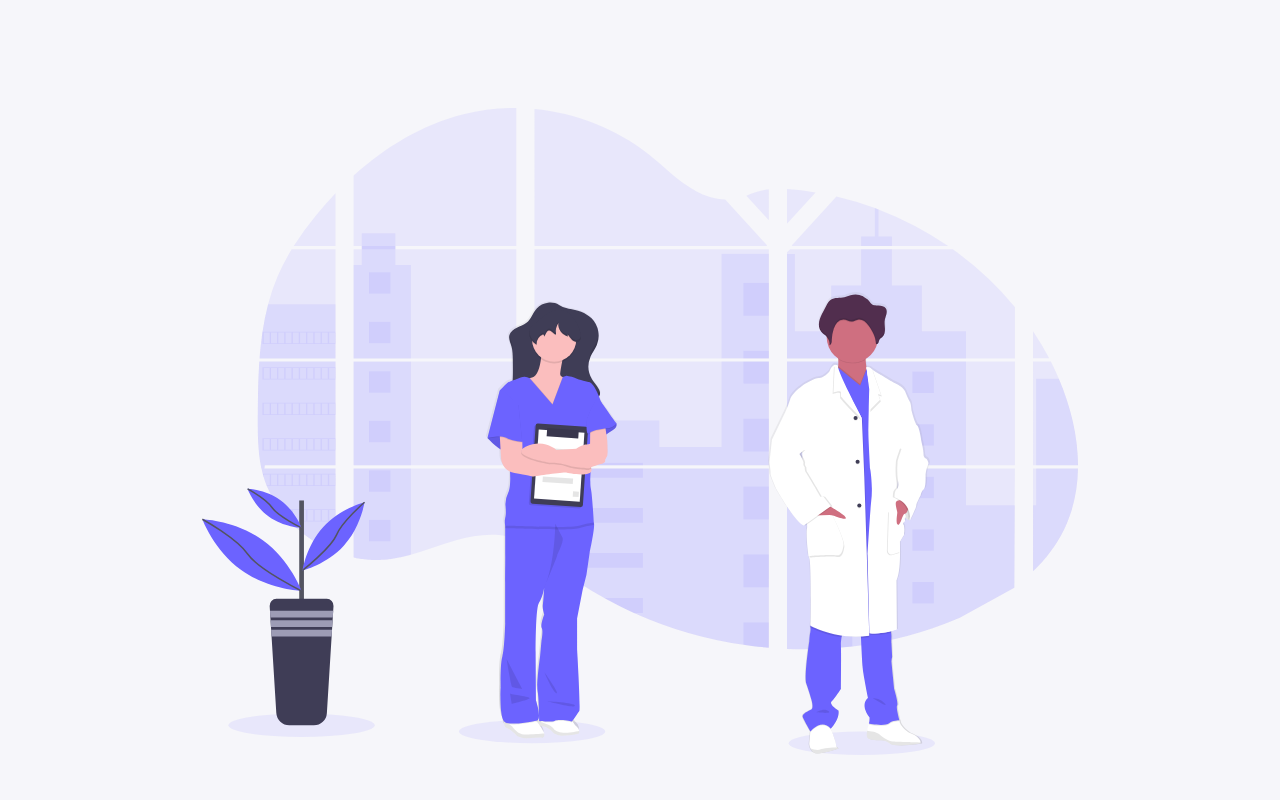
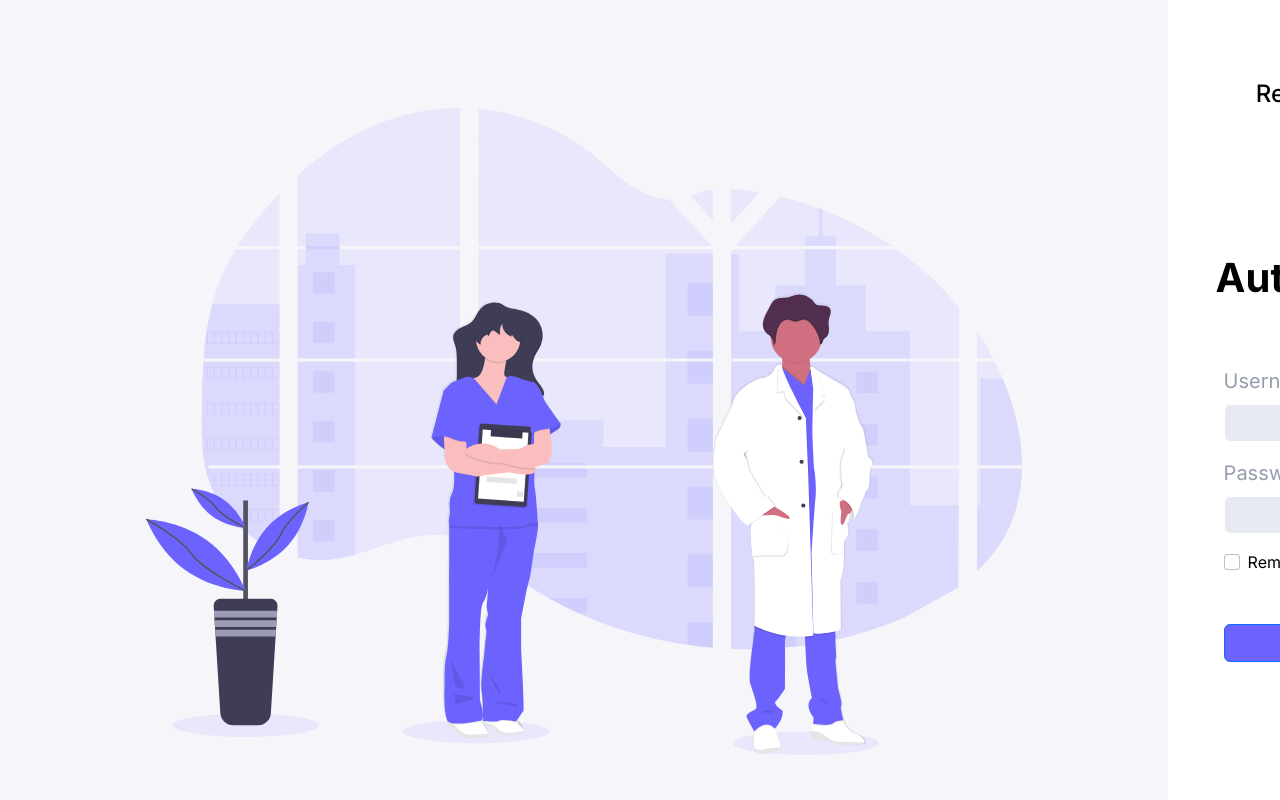
Before and after one commit to package-coder/CLI-RehabInfoManagementSystem, a React (Create React App) app in the folder system-ui/: page /login in a window 1280 px wide. Shown: the top 800 px of the page. Built offline with nearby package versions, Linux system fonts and the light colour scheme.

Commit message:
Login Update

```diff
--- a/system-ui/src/App.css
+++ b/system-ui/src/App.css
@@ -32,7 +32,8 @@
   font-family: 'Inter', sans-serif;
 }
 
-.app-auth>.MuiGrid-root {
+.app-auth,
+.app-auth > .MuiGrid-root {
   height: 100%;
 }
 
--- a/system-ui/src/auth.js
+++ b/system-ui/src/auth.js
@@ -1,4 +1,5 @@
-const baseUrl = 'http://localhost:8000'
+//const baseUrl = 'http://localhost:8000'
+const baseUrl = 'https://e290-124-105-183-70.ngrok.io'
 const tokenKey = 'Authorization'
 
 
--- a/system-ui/src/pages/LoginPage.jsx
+++ b/system-ui/src/pages/LoginPage.jsx
@@ -6,18 +6,18 @@ import BgLogo from '../images/undraw_doctors_hwty.svg';
 function LoginPage() {
   return (
     <Box className="app-auth overflow-hidden" sx={{ flexGrow: 1 }}>
-      <div className="row h-100">
-        <div className="col auth-bg d-flex align-items-center justify-content-center">
+      <div className="d-flex h-100">
+        <div className="flex-shrink-1 flex-grow-1 auth-bg d-flex align-items-center justify-content-center">
           <img src={BgLogo} alt="Nurse and doctor" />
         </div>
-        <div className="col-3">
-          <div className='row h-100 align-items-center flex-column p-5' >
-            <header class="col-auto">
+        <div className="bg-white">
+          <div className='d-flex h-100 align-items-center flex-column p-5' >
+            <header class="flex-shrink-1">
               <Toolbar>
                 <h4 className="auth-subheading">Rehab Information <br/> Management System</h4>
               </Toolbar>
             </header>
-            <div class="col mt-5">
+            <div class="mt-5 flex-shrink-1 flex-grow-1">
               <section className='h-100 flex-column m-auto'>
                 <section>
                   <h1 className="auth-heading text-center">
@@ -39,14 +39,14 @@ function LoginPage() {
                       <label for="remember-me" class="form-check-label">Remember me</label>
                     </div>
                   </section>
-                  <section class="mt-5 d-grid">
+                  <section class="mt-5  d-grid">
                     <button type="button" class="btn btn-primary auth-submit">Login</button>
                   </section>
                 </section>
               </section>
 
             </div>
-            <footer class="col-auto">
+            <footer class="flex-shrink-1">
               <Toolbar>
                 <a href="#" class="link-primary">Forget Password?</a>
               </Toolbar>
```
